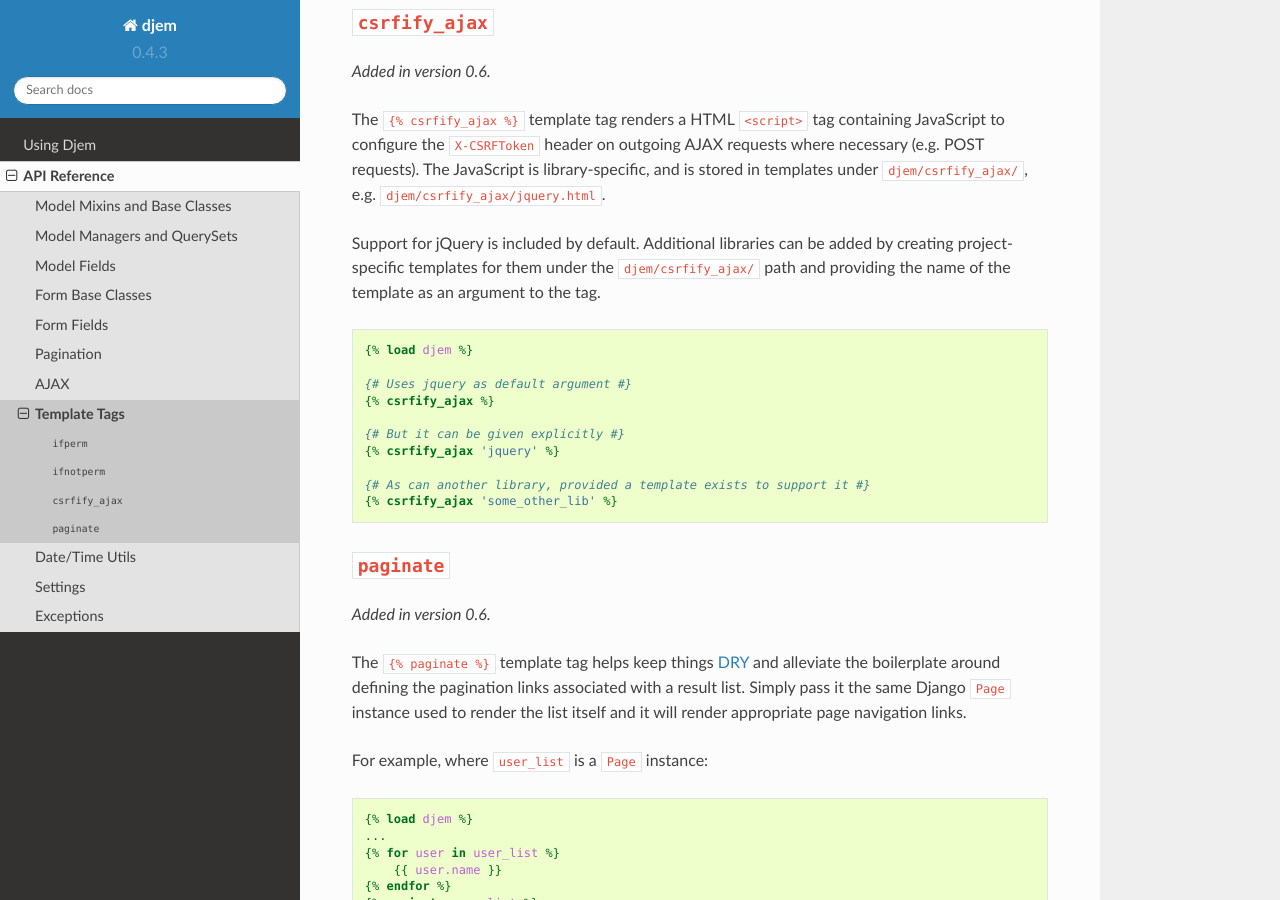
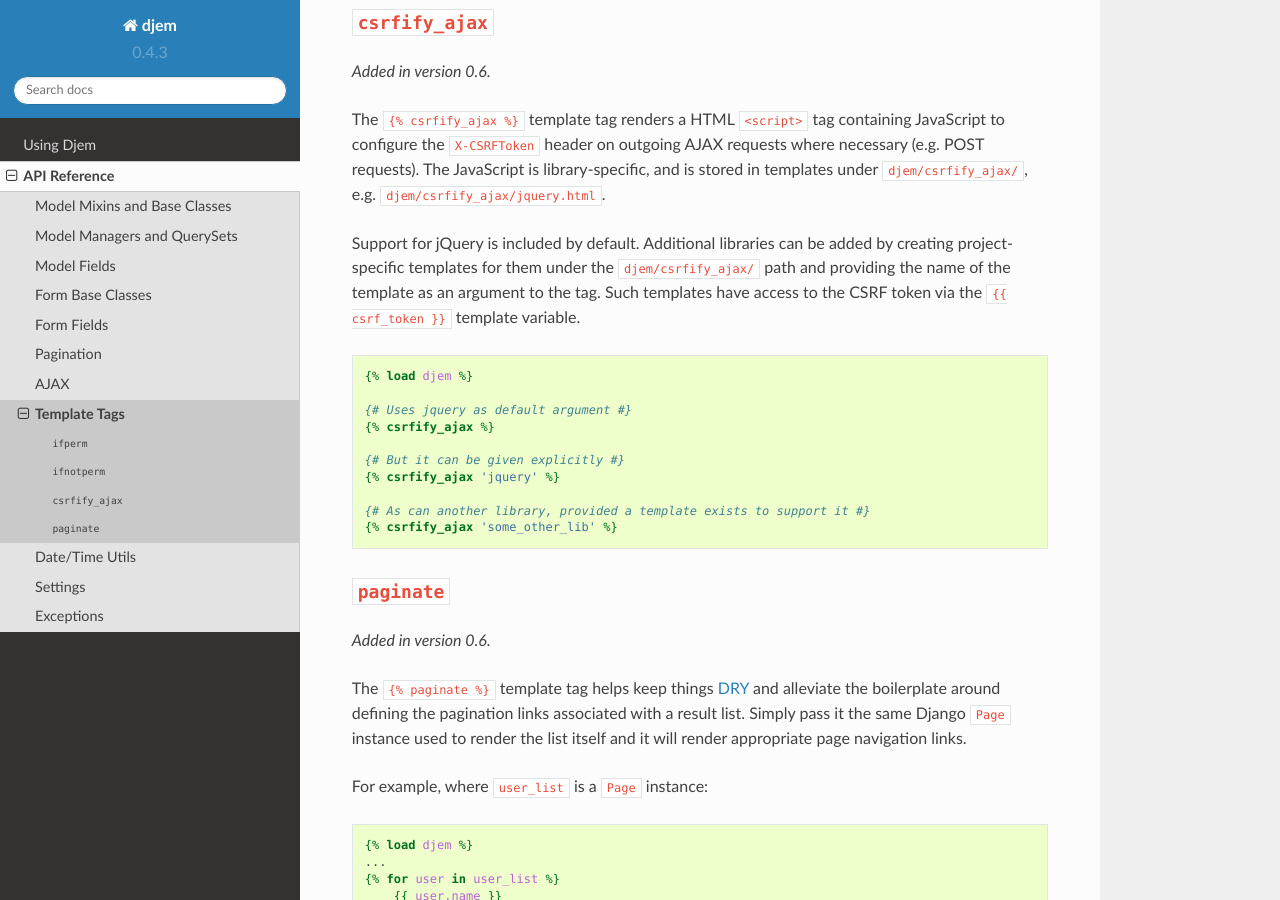
Before and after one commit to oogles/djem, a Sphinx documentation site: the page built from docs/ref/template_tags.rst, in a window 1280 px wide and 900 px high, scrolled down 1329 px. Built offline with Sphinx 7.4.7 and the Read the Docs theme 2.0.0, drawn with Linux system fonts in a browser that asks for light colours.

```diff
--- a/docs/ref/template_tags.rst
+++ b/docs/ref/template_tags.rst
@@ -75,7 +75,7 @@
 
 The ``{% csrfify_ajax %}`` template tag renders a HTML ``<script>`` tag containing JavaScript to configure the ``X-CSRFToken`` header on outgoing AJAX requests where necessary (e.g. POST requests). The JavaScript is library-specific, and is stored in templates under ``djem/csrfify_ajax/``, e.g. ``djem/csrfify_ajax/jquery.html``.
 
-Support for jQuery is included by default. Additional libraries can be added by creating project-specific templates for them under the ``djem/csrfify_ajax/`` path and providing the name of the template as an argument to the tag.
+Support for jQuery is included by default. Additional libraries can be added by creating project-specific templates for them under the ``djem/csrfify_ajax/`` path and providing the name of the template as an argument to the tag. Such templates have access to the CSRF token via the ``{{ csrf_token }}`` template variable.
 
 .. code-block:: html+django
 
--- a/docs/topics/ajax.rst
+++ b/docs/topics/ajax.rst
@@ -45,6 +45,8 @@
     ...
 
 A default value of ``'jquery'`` is used when no argument is provided.
+
+These templates have access to the CSRF token via the ``{{ csrf_token }}`` template variable.
 
 
 Responding to requests
```
Also changed, not shown: 1 other file.
